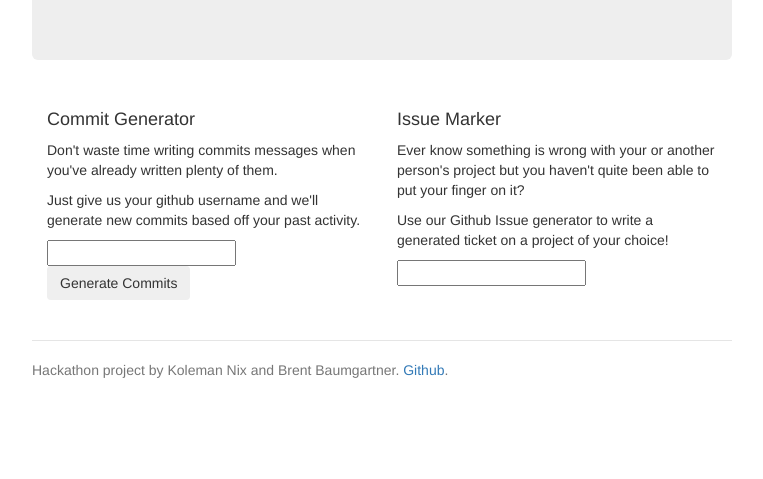
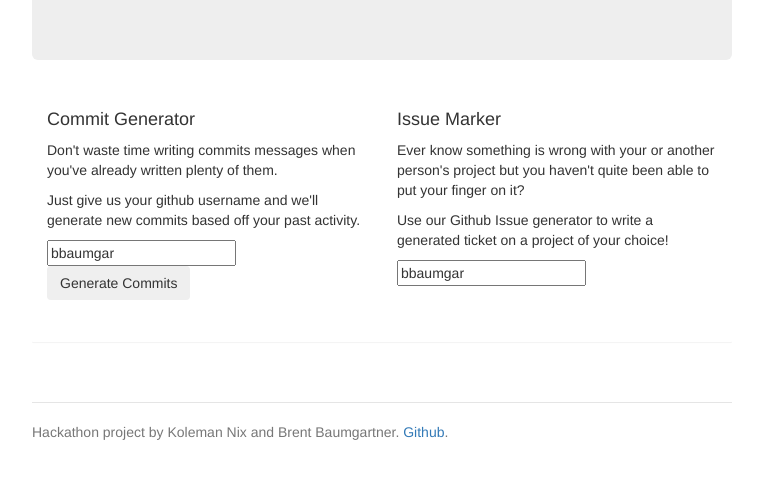
Before and after one commit to kolemannix/markov-madness, a plain HTML site: page markov-clj/public/git.html in a window 1280 px wide. Shown: the part 319-798 px from the top of the page, without its empty margins (258-1021 px from the left). Drawn offline with nearby package versions, Linux system fonts and the light colour scheme.

Commit message:
ITS ALIVE

```diff
--- a/markov-clj/public/git.html
+++ b/markov-clj/public/git.html
@@ -29,7 +29,7 @@
 
 <body>
 
-<div class="container">
+<div class="container" ng-app="GitHacks">
     <div class="header">
         <ul class="nav nav-pills pull-right">
             <li><a href="http://twitter.com/mockingmarkov">Twitter</a></li>
@@ -43,7 +43,9 @@
         <p class="lead">Too busy to write commit messages? Don't have time to write the perfect ticket on Github? We've got you covered.</p>
     </div>
 
-    <div class="row marketing">
+    <div ng-controller="GitCtrl">
+
+        <div class="row marketing" >
             <div class="col-lg-6">
                 <h4>Commit Generator</h4>
                 <p>Don't waste time writing commits messages when you've already written plenty of them.</p>
@@ -57,6 +59,14 @@
                 <p>Ever know something is wrong with your or another person's project but you haven't quite been able to put your finger on it?</p>
                 <p>Use our Github Issue generator to write a generated ticket on a project of your choice!</p>
                 <input ng-model="username" type="text">
+            </div>
+        </div>
+        <div class="row marketing">
+            <div class="panel col-lg-12">
+                <p ng-repeat="result in results">
+                    {{result}}
+                </p>
+            </div>
         </div>
     </div>
 
@@ -77,7 +87,7 @@
      */
     angular.module('GitHacks', [ ])
 
-            .service('clojureService', ['$http', function($http, fbURL) {
+            .service('clojureService', ['$http', function($http) {
                 var service = {};
 
                 var url="/";
@@ -87,6 +97,8 @@
                             .success(cb)
                             .error(function(d) {console.log(d)});
                 }
+
+                return service;
             }])
 
             .controller('GitCtrl', ['$scope', 'clojureService', function($scope, clojureService) {
@@ -95,6 +107,7 @@
                 $scope.goGoGenerate = function() {
                     clojureService.generateCommits($scope.username, function(d) {
                         console.log(d);
+                        $scope.results = d;
                     })
                 }
 
```
Also changed, not shown: markov-clj/public/index.html (+1 -1 lines), 4 other files. Lines whose indentation alone changed are shown as unchanged.
